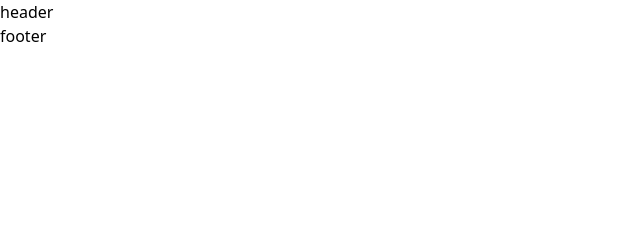
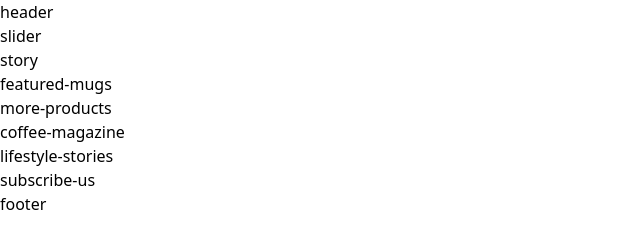
Before and after one commit to EdQuinx/TailwindProject, a website: page public/index.html in a window 1280 px wide. Shown: the whole page, without its empty margins (0-640 px from the left). Drawn offline with Linux system fonts and the light colour scheme.

Commit message:
add content each div

```diff
--- a/public/index.html
+++ b/public/index.html
@@ -11,13 +11,13 @@
       <div class="content-wrapper">
         <header>header</header>
         <main>
-          <div class="slider"></div>
-          <div class="story"></div>
-          <div class="featured-mugs"></div>
-          <div class="more-products"></div>
-          <div class="coffee-magazine"></div>
-          <div class="lifestyle-stories"></div>
-          <div class="subscribe-us"></div>
+          <div class="slider">slider</div>
+          <div class="story">story</div>
+          <div class="featured-mugs">featured-mugs</div>
+          <div class="more-products">more-products</div>
+          <div class="coffee-magazine">coffee-magazine</div>
+          <div class="lifestyle-stories">lifestyle-stories</div>
+          <div class="subscribe-us">subscribe-us</div>
         </main>
         <footer>footer</footer>
       </div>
```
